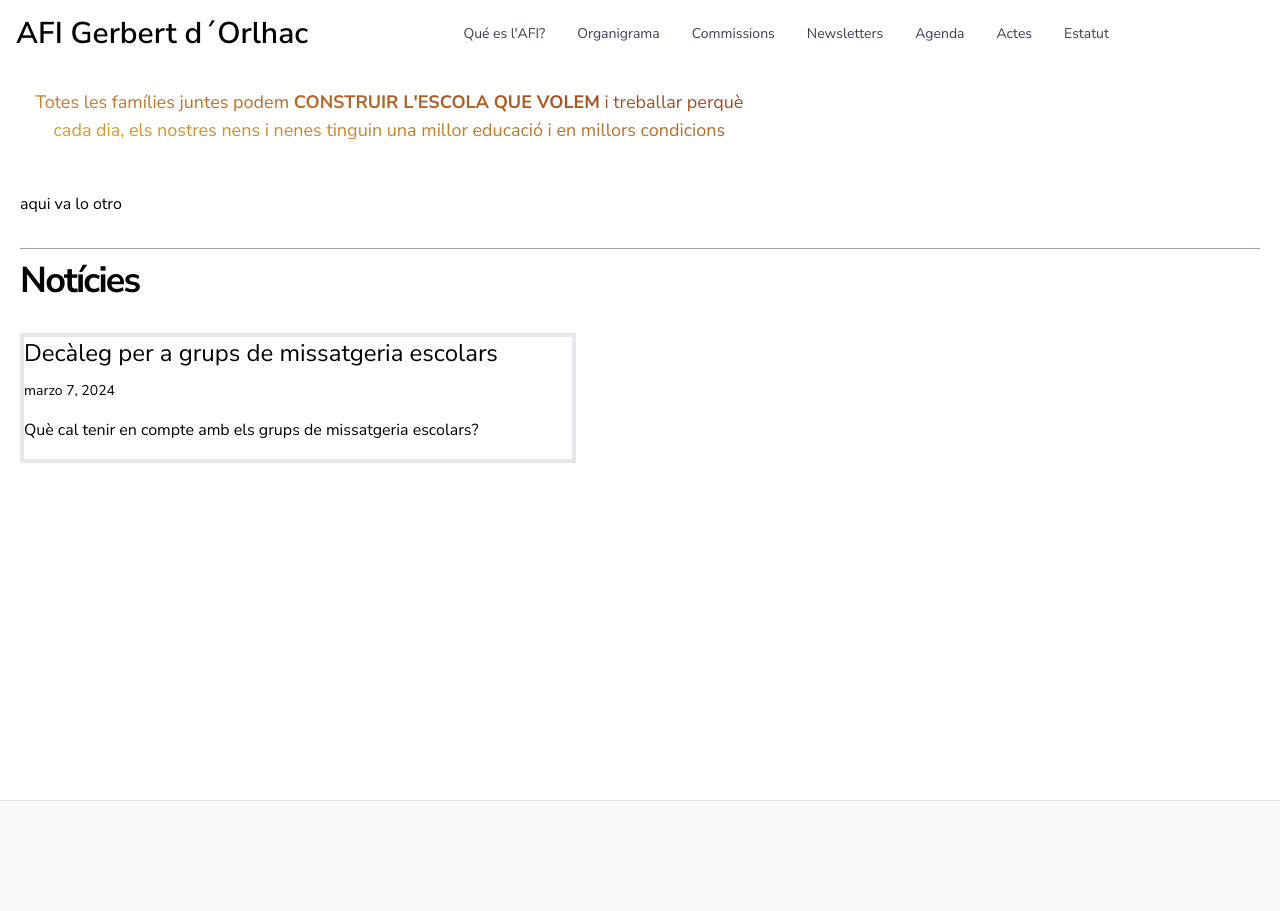
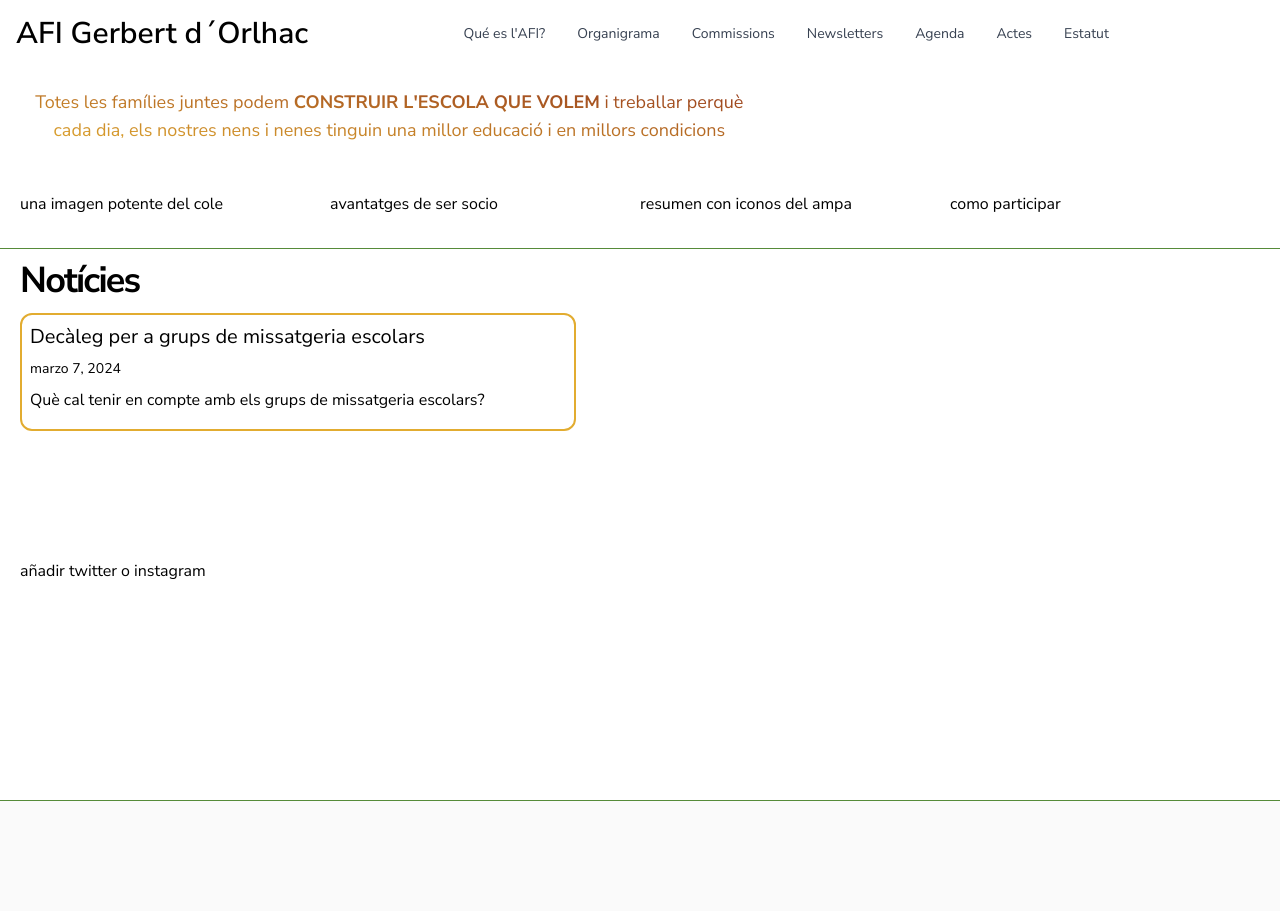
Before and after one commit to riimako/afi-blog, a Next.js app: page / in a window 1280 px wide. Shown: the top 911 px of the page. Built offline with nearby package versions, Linux system fonts and the light colour scheme.

Commit message:
feat: structure the web

```diff
--- a/src/app/_components/footer.tsx
+++ b/src/app/_components/footer.tsx
@@ -3,16 +3,16 @@ import { AFI_NAME } from "../../lib/constants";
 
 export function Footer() {
   return (
-    <footer className="bg-neutral-50 border-t border-neutral-200">
+    <footer className="bg-neutral-50 border-t border-green">
       <Container>
         <div className="py-28 flex flex-col lg:flex-row items-center">
-          <h3 className="text-4xl lg:text-[2.5rem] font-bold tracking-tighter leading-tight text-center lg:text-left mb-10 lg:mb-0 lg:pr-4 lg:w-1/2">
+          <h3 className="text-2xl lg:text-[2.5rem] font-bold tracking-tighter leading-tight text-center lg:text-left mb-10 lg:mb-0 lg:pr-4 lg:w-1/2">
             {AFI_NAME}
           </h3>
           <div className="flex flex-col lg:flex-row justify-center items-center lg:pl-4 lg:w-1/2">
             <a
               href="mailto:afi.gerbert@gmail.com"
-              className="mx-3 bg-black hover:bg-white hover:text-black border border-black text-white font-bold py-3 px-12 lg:px-8 duration-200 transition-colors mb-6 lg:mb-0"
+              className="mx-3 bg-yellow hover:bg-white hover:text-black border border-green text-black font-bold py-3 px-12 lg:px-8 duration-200 transition-colors rounded lg:mb-0"
             >
               Contacta'ns
             </a>
--- a/src/app/_components/more-stories.tsx
+++ b/src/app/_components/more-stories.tsx
@@ -8,10 +8,10 @@ type Props = {
 export function MoreStories({ posts }: Props) {
   return (
     <section>
-      <div className="relative flex py-3 items-center">
-        <div className="flex-grow border-t border-gray-400"></div>
+      <div className="relative flex py-3 items-center header">
+        <div className="flex-grow border-t border-green"></div>
       </div>
-      <h2 className="mb-8 text-2xl md:text-4xl font-bold tracking-tighter leading-tight">
+      <h2 className="mb-3 text-2xl md:text-4xl font-bold tracking-tighter leading-tight">
         Notícies
       </h2>
       <div className="grid grid-cols-1 md:grid-cols-2 md:gap-x-16 lg:gap-x-32 gap-y-20 md:gap-y-32 mb-32">
--- a/src/app/_components/post-preview.tsx
+++ b/src/app/_components/post-preview.tsx
@@ -1,5 +1,4 @@
 import Link from "next/link";
-import Avatar from "./avatar";
 import CoverImage from "./cover-image";
 import DateFormatter from "./date-formatter";
 
@@ -13,13 +12,13 @@ type Props = {
 
 export function PostPreview({ title, coverImage, date, excerpt, slug }: Props) {
   return (
-    <div className="border-4">
+    <div className="border-2 border-yellow rounded-xl p-2">
       {coverImage ? (
         <div className="mb-5">
           <CoverImage slug={slug} title={title} src={coverImage} />
         </div>
       ) : null}
-      <h3 className="text-2xl mb-3 leading-snug">
+      <h3 className="text-xl mb-2 leading-snug">
         <Link
           as={`/posts/${slug}`}
           href="/posts/[slug]"
@@ -28,10 +27,10 @@ export function PostPreview({ title, coverImage, date, excerpt, slug }: Props) {
           {title}
         </Link>
       </h3>
-      <div className="text-sm mb-4">
+      <div className="text-sm mb-2">
         <DateFormatter dateString={date} />
       </div>
-      <p className="text-md leading-relaxed mb-4">{excerpt}</p>
+      <p className="text-md leading-relaxed mb-2">{excerpt}</p>
     </div>
   );
 }
--- a/src/app/page.tsx
+++ b/src/app/page.tsx
@@ -9,9 +9,15 @@ export default function Index() {
     <>
       <Intro />
       <section className="flex mt-5 mb-5">
-        <div className="w-4/5">aqui va lo otro</div>
+        <div className="w-4/5">una imagen potente del cole</div>
+        <div className="w-4/5">avantatges de ser socio</div>
+        <div className="w-4/5">resumen con iconos del ampa</div>
+        <div className="w-4/5">como participar</div>
       </section>
       {allPosts.length > 0 && <MoreStories posts={allPosts} />}
+      <section className="flex mt-5 mb-5">
+        <div className="w-4/5">añadir twitter o instagram</div>
+      </section>
     </>
   );
 }
```
